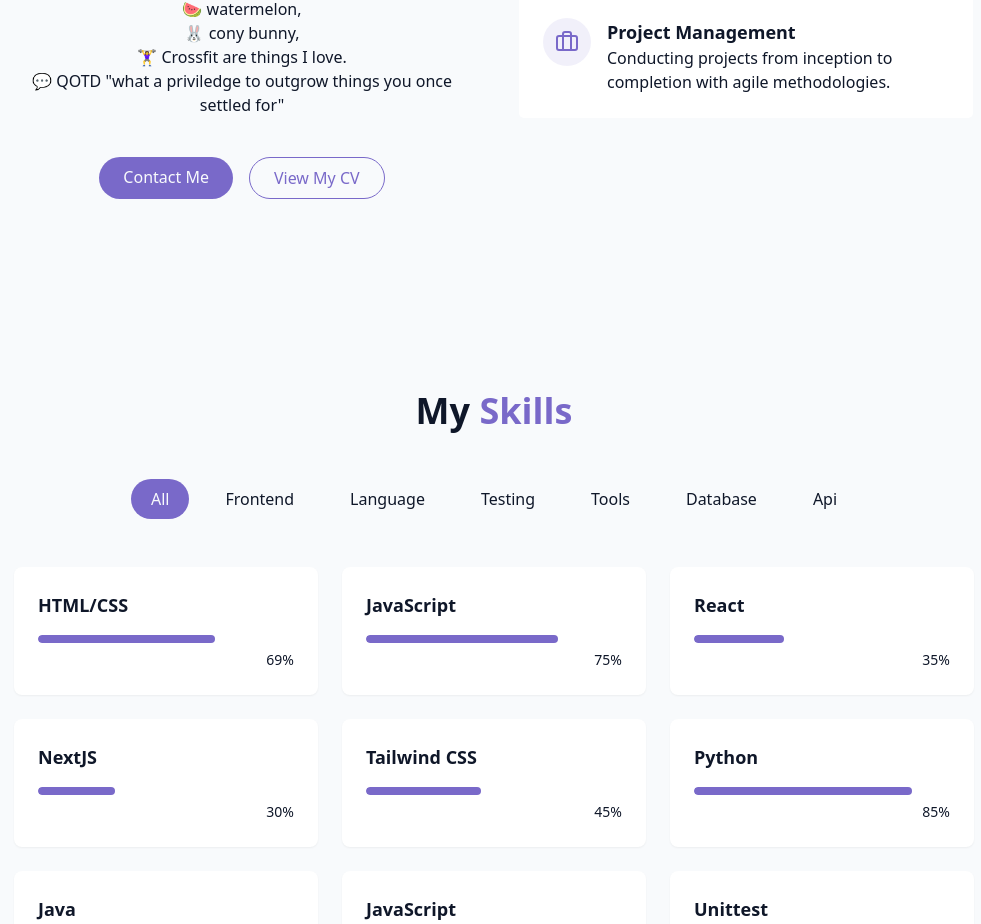
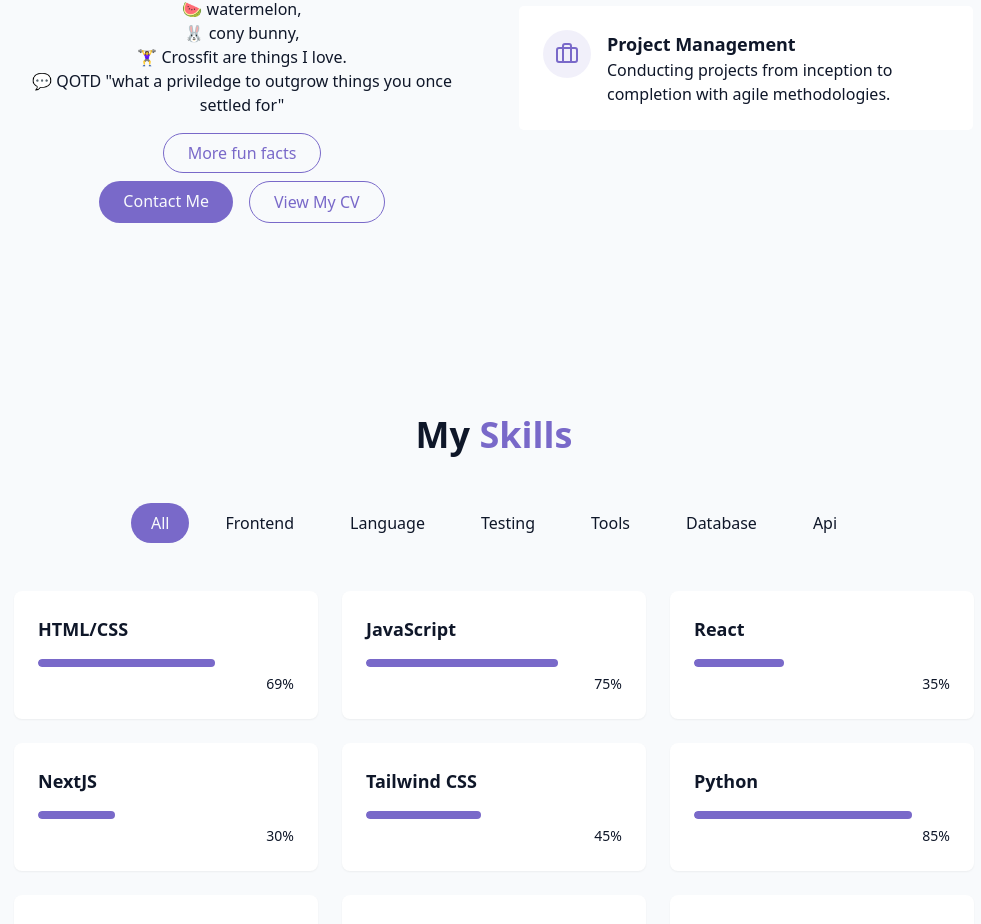
Before and after one commit to excelyynxl-a11y/my-portfolio, a React (Vite) app: page / in a window 1280 px wide. Shown: the part 1371-2295 px from the top of the page, without its empty margins (146-1127 px from the left). Built offline with nearby package versions, Linux system fonts and the light colour scheme.

Commit message:
add about me quiz link under funfacts

```diff
--- a/src/components/AboutSection.jsx
+++ b/src/components/AboutSection.jsx
@@ -35,12 +35,19 @@ export const AboutSection = () => {
                             💬 QOTD "what a priviledge to outgrow things you once settled for"
                         </p>
 
+                        <a
+                            href="https://about-me-quiz-iwxlw5gos-excelyynxs-projects.vercel.app/"
+                            target="_blank"
+                            className="px-6 py-2 rounded-full border border-primary text-primary hover:bg-primary/10 transition-colors duration-300"
+                        >
+                            More fun facts
+                        </a>
+
                         <div className="flex flex-col sm: flex-row gap-4 pt-4 justify-center">
                             <a
                                 href="#contact"
                                 className="cosmic-button"
                             >
-                                {" "}
                                 Contact Me
                             </a>
 
```
